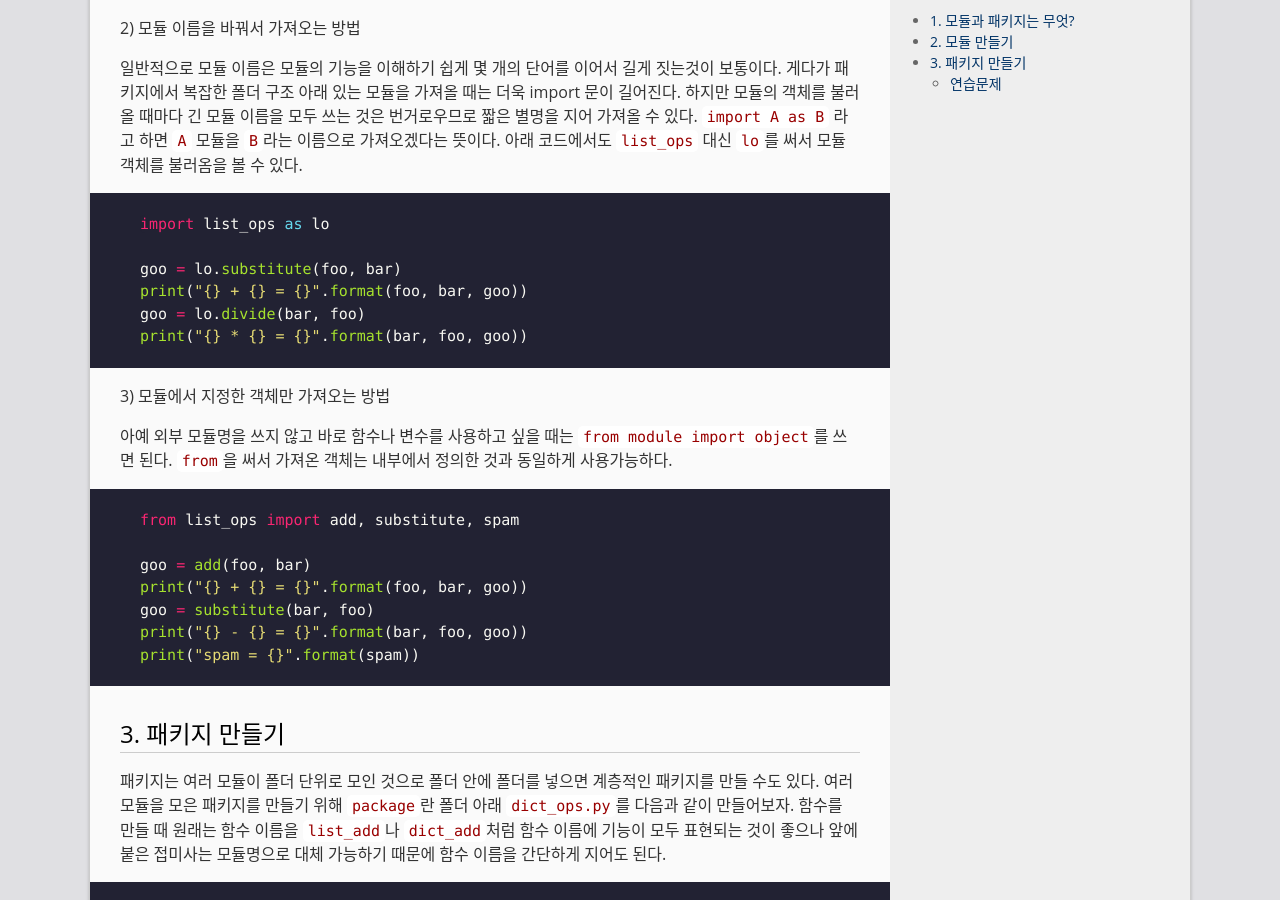
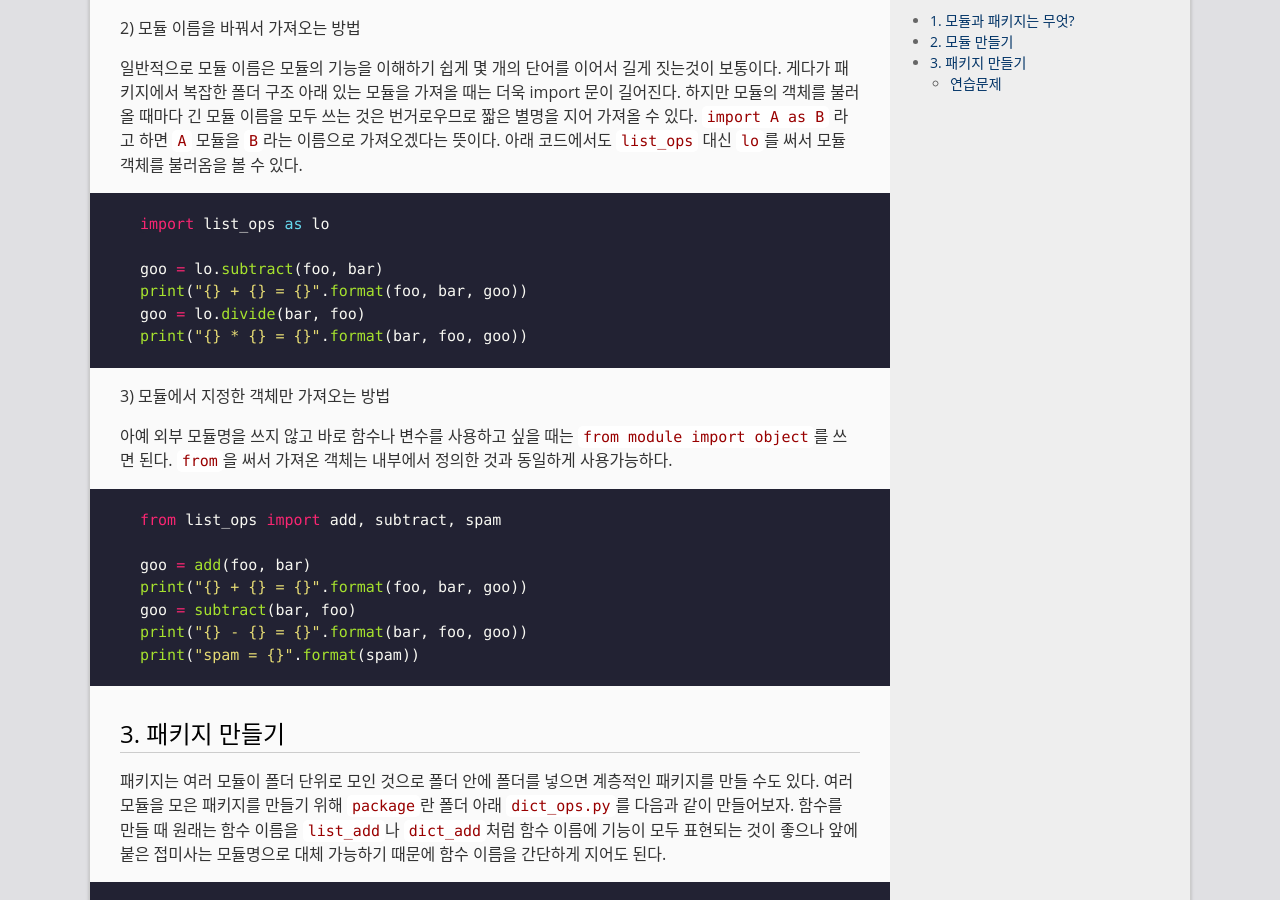
Before and after one commit to goodgodgd/ian-lecture, a Jekyll site: the page built from _posts/2019-03-21-module-package.md, in a window 1280 px wide and 900 px high, scrolled down 2326 px. Built offline with Jekyll 4.4.1, drawn with Linux system fonts in a browser that asks for light colours.

Commit message:
minor fixes

````diff
--- a/_posts/2019-03-21-module-package.md
+++ b/_posts/2019-03-21-module-package.md
@@ -23,7 +23,7 @@ def add(foo, bar):
         out.append(f + b)
     return out
 
-def substitute(foo, bar):
+def subtract(foo, bar):
     out = []
     for f, b in zip(foo, bar):
         out.append(f - b)
@@ -86,7 +86,7 @@ except Exception as e:
 ```python
 import list_ops as lo
 
-goo = lo.substitute(foo, bar)
+goo = lo.subtract(foo, bar)
 print("{} + {} = {}".format(foo, bar, goo))
 goo = lo.divide(bar, foo)
 print("{} * {} = {}".format(bar, foo, goo))
@@ -97,11 +97,11 @@ print("{} * {} = {}".format(bar, foo, goo))
 아예 외부 모듈명을 쓰지 않고 바로 함수나 변수를 사용하고 싶을 때는 `from module import object`를 쓰면 된다. `from`을 써서 가져온 객체는 내부에서 정의한 것과 동일하게 사용가능하다.
 
 ```python
-from list_ops import add, substitute, spam
+from list_ops import add, subtract, spam
 
 goo = add(foo, bar)
 print("{} + {} = {}".format(foo, bar, goo))
-goo = substitute(bar, foo)
+goo = subtract(bar, foo)
 print("{} - {} = {}".format(bar, foo, goo))
 print("spam = {}".format(spam))
 ```
````
Also changed, not shown: _posts/2019-04-02-use-package.md (+9 -9 lines).
